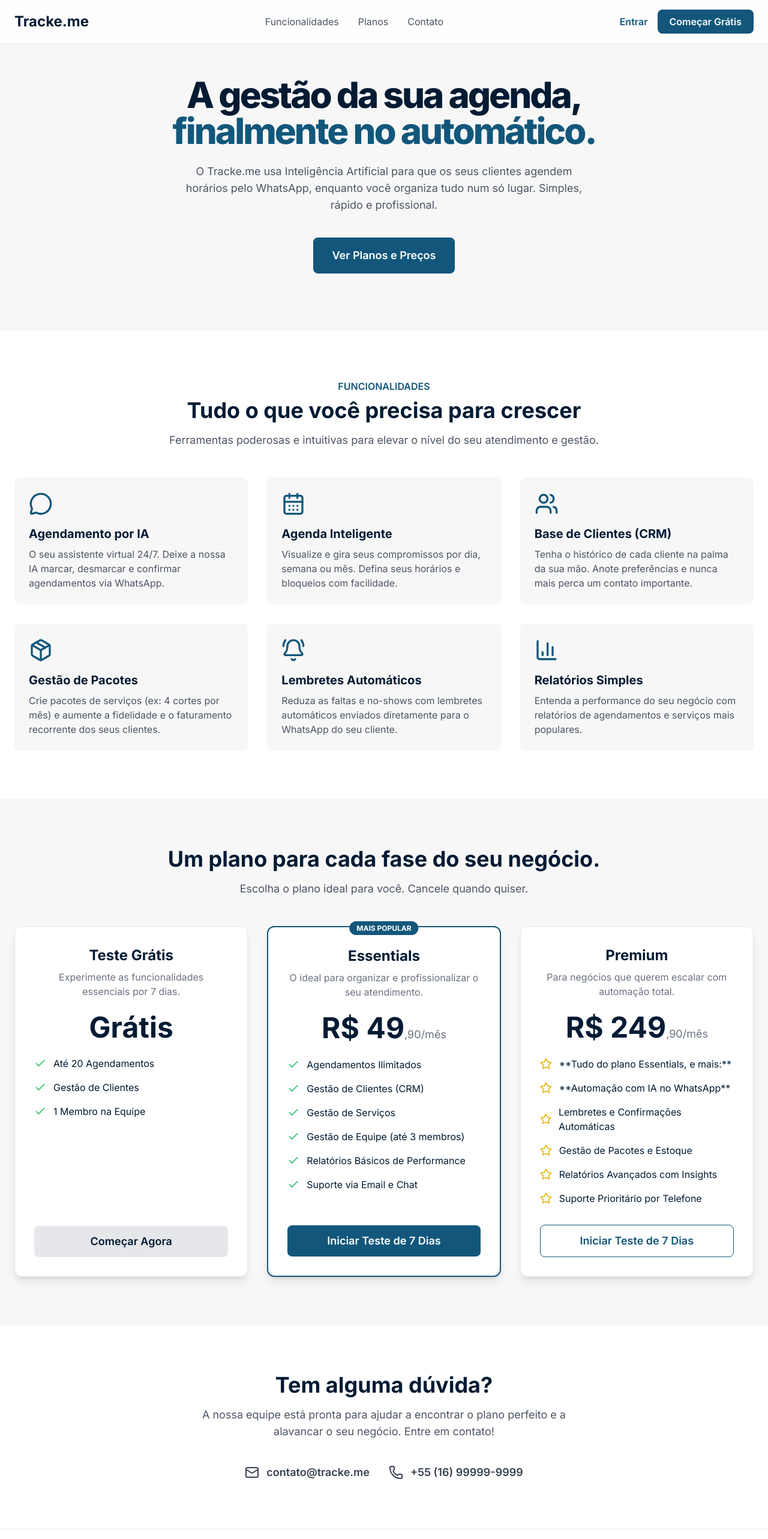
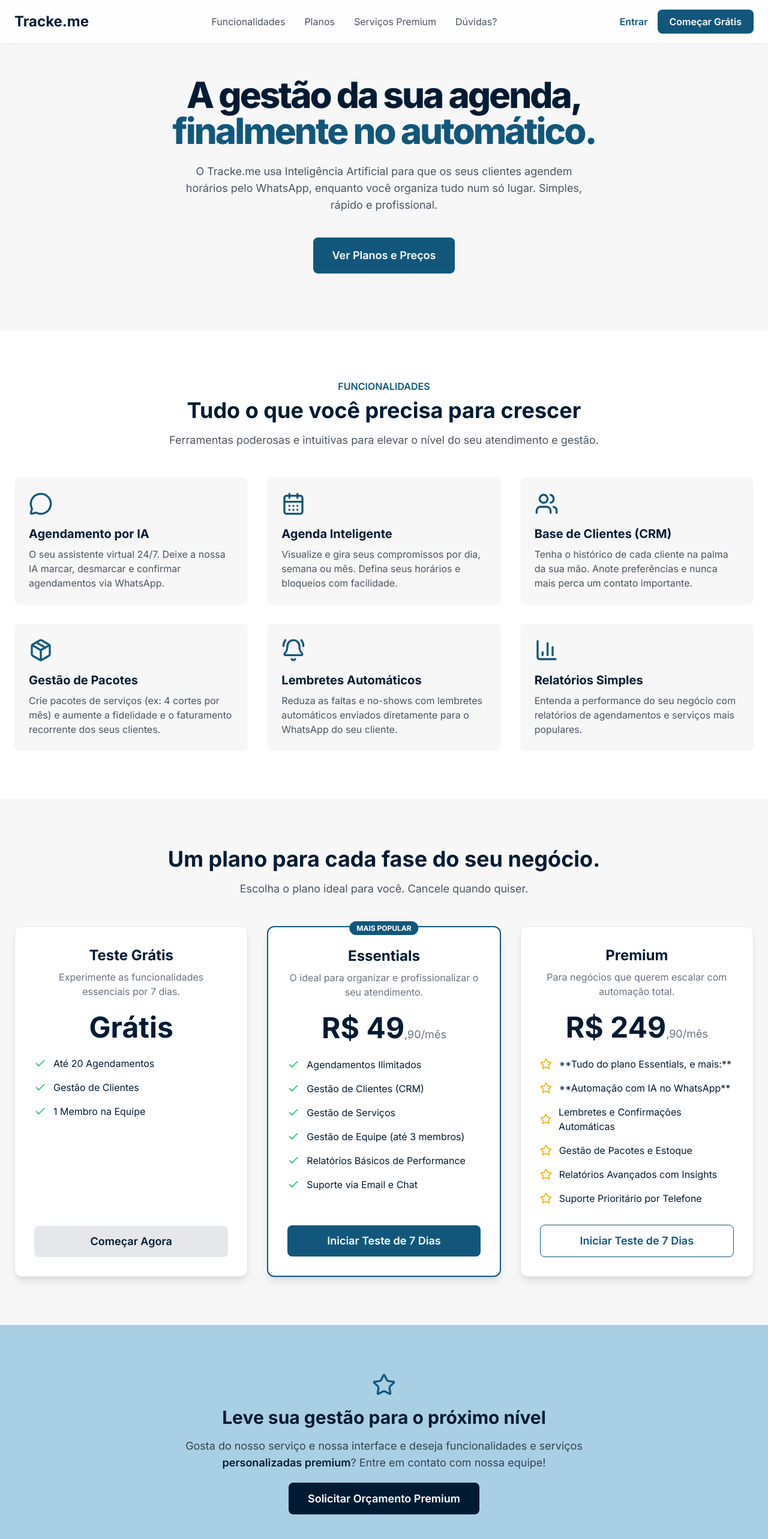
Before and after one commit to brenohp/tracke.me, a Next.js app: page / in a window 1280 px wide. Shown: the top 2566 px of the page at 60% size. Built offline with nearby package versions, Linux system fonts and the light colour scheme.

Commit message:
feat: atualizar menu para incluir seção de Serviços Premium na navegação

```diff
--- a/src/app/page.tsx
+++ b/src/app/page.tsx
@@ -1,6 +1,6 @@
 // Caminho: src/app/page.tsx
 import Header from '@/components/Header';
-// 1. Novos ícones importados
+// Ícones importados, incluindo Star que será usado na nova seção
 import { MessageCircle, CalendarDays, Users, BarChart3, Package, BellRing, Mail, Phone, Check, Star } from 'lucide-react';
 import Link from 'next/link';
 
@@ -39,8 +39,6 @@ export default function LandingPage() {
                       Ferramentas poderosas e intuitivas para elevar o nível do seu atendimento e gestão.
                   </p>
                 </div>
-
-                {/* 2. Grid agora com 3 colunas para melhor visualização */}
                 <div className="grid md:grid-cols-2 lg:grid-cols-3 gap-8">
                   <div className="bg-brand-background p-6 rounded-lg">
                     <MessageCircle className="h-10 w-10 text-brand-accent mb-4" />
@@ -57,7 +55,6 @@ export default function LandingPage() {
                     <h3 className="text-xl font-bold mb-2">Base de Clientes (CRM)</h3>
                     <p className="text-gray-600">Tenha o histórico de cada cliente na palma da sua mão. Anote preferências e nunca mais perca um contato importante.</p>
                   </div>
-                  {/* NOVOS CARDS ADICIONADOS */}
                   <div className="bg-brand-background p-6 rounded-lg">
                     <Package className="h-10 w-10 text-brand-accent mb-4" />
                     <h3 className="text-xl font-bold mb-2">Gestão de Pacotes</h3>
@@ -77,8 +74,7 @@ export default function LandingPage() {
             </div>
         </section>
 
-        {/* Secção de Planos */}
-       {/* Secção de Planos (ATUALIZADA) */}
+        {/* Secção de Planos (ATUALIZADA) */}
         <section id="pricing" className="py-20 bg-brand-background">
             <div className="container mx-auto px-6 text-center">
                 <h2 className="text-3xl md:text-4xl font-bold">Um plano para cada fase do seu negócio.</h2>
@@ -96,7 +92,6 @@ export default function LandingPage() {
                             <li className="flex items-center"><Check className="h-5 w-5 text-green-500 mr-3"/> Gestão de Clientes</li>
                             <li className="flex items-center"><Check className="h-5 w-5 text-green-500 mr-3"/> 1 Membro na Equipe</li>
                         </ul>
-                        {/* CORREÇÃO: Link alterado para a secção de planos */}
                         <Link href="#pricing" className="block w-full mt-8 bg-gray-200 text-brand-primary px-8 py-3 rounded-lg font-semibold text-lg hover:bg-gray-300 transition-all">
                             Começar Agora
                         </Link>
@@ -118,7 +113,6 @@ export default function LandingPage() {
                             <li className="flex items-center"><Check className="h-5 w-5 text-green-500 mr-3"/> Relatórios Básicos de Performance</li>
                             <li className="flex items-center"><Check className="h-5 w-5 text-green-500 mr-3"/> Suporte via Email e Chat</li>
                         </ul>
-                        {/* CORREÇÃO: Link alterado para a secção de planos */}
                         <Link href="#pricing" className="block w-full mt-8 bg-brand-accent text-white px-8 py-3 rounded-lg font-semibold text-lg hover:bg-opacity-90 transition-all">
                             Iniciar Teste de 7 Dias
                         </Link>
@@ -137,7 +131,6 @@ export default function LandingPage() {
                             <li className="flex items-center"><Star className="h-5 w-5 text-yellow-500 mr-3"/> Relatórios Avançados com Insights</li>
                             <li className="flex items-center"><Star className="h-5 w-5 text-yellow-500 mr-3"/> Suporte Prioritário por Telefone</li>
                         </ul>
-                        {/* CORREÇÃO: Link alterado para a secção de planos */}
                         <Link href="#pricing" className="block w-full mt-8 bg-white text-brand-accent px-8 py-3 rounded-lg font-semibold text-lg border border-brand-accent hover:bg-brand-accent-light transition-all">
                             Iniciar Teste de 7 Dias
                         </Link>
@@ -146,10 +139,28 @@ export default function LandingPage() {
             </div>
         </section>
 
+        {/* =================================================================== */}
+        {/* NOVA SEÇÃO DE SERVIÇOS PREMIUM ADICIONADA AQUI                    */}
+        {/* =================================================================== */}
+        <section id="premium-services" className="py-20 bg-brand-accent-light">
+          <div className="container mx-auto px-6 text-center">
+              <Star className="h-10 w-10 text-brand-accent mx-auto mb-4" />
+              <h2 className="text-3xl font-bold text-brand-primary">Leve sua gestão para o próximo nível</h2>
+              <p className="mt-4 text-lg text-gray-700 max-w-3xl mx-auto">
+                Gosta do nosso serviço e nossa interface e deseja funcionalidades e serviços <span className="font-semibold text-brand-primary">personalizadas premium</span>? Entre em contato com nossa equipe!
+              </p>
+              <div className="mt-8">
+                  <Link
+                    href="mailto:premium@tracke.me?subject=Contato%20para%20Serviços%20Premium"
+                    className="bg-brand-primary text-white px-8 py-4 rounded-lg font-semibold text-lg hover:bg-opacity-90 transition-transform hover:scale-105"
+                  >
+                    Solicitar Orçamento Premium
+                  </Link>
+              </div>
+          </div>
+        </section>
 
-        {/* =================================== */}
-        {/* 3. NOVA SECÇÃO DE CONTATO           */}
-        {/* =================================== */}
+        {/* Seção de Contato Geral (já existente) */}
         <section id="contact" className="py-20 bg-white">
             <div className="container mx-auto px-6 text-center">
                 <h2 className="text-3xl md:text-4xl font-bold">Tem alguma dúvida?</h2>
--- a/src/components/Header.tsx
+++ b/src/components/Header.tsx
@@ -15,11 +15,14 @@ export default function Header() {
           Tracke.me
         </Link>
 
-        {/* Menu Desktop */}
+        {/* =================================================================== */}
+        {/* ALTERAÇÃO 1: Menu Desktop atualizado                            */}
+        {/* =================================================================== */}
         <nav className="hidden md:flex items-center space-x-8">
           <Link href="#features" className="text-gray-600 hover:text-brand-accent transition-colors">Funcionalidades</Link>
           <Link href="#pricing" className="text-gray-600 hover:text-brand-accent transition-colors">Planos</Link>
-          <Link href="#contact" className="text-gray-600 hover:text-brand-accent transition-colors">Contato</Link>
+          <Link href="#premium-services" className="text-gray-600 hover:text-brand-accent transition-colors">Serviços Premium</Link>
+          <Link href="#contact" className="text-gray-600 hover:text-brand-accent transition-colors">Dúvidas?</Link>
         </nav>
 
         <div className="hidden md:flex items-center space-x-4">
@@ -42,10 +45,14 @@ export default function Header() {
       {/* Menu Mobile Dropdown */}
       {isOpen && (
         <div className="md:hidden bg-white shadow-lg">
+          {/* =================================================================== */}
+          {/* ALTERAÇÃO 2: Menu Mobile atualizado                             */}
+          {/* =================================================================== */}
           <nav className="flex flex-col items-center space-y-4 py-6">
             <Link href="#features" onClick={() => setIsOpen(false)} className="text-gray-600 hover:text-brand-accent transition-colors">Funcionalidades</Link>
             <Link href="#pricing" onClick={() => setIsOpen(false)} className="text-gray-600 hover:text-brand-accent transition-colors">Planos</Link>
-            <Link href="#contact" onClick={() => setIsOpen(false)} className="text-gray-600 hover:text-brand-accent transition-colors">Contato</Link>
+            <Link href="#premium-services" onClick={() => setIsOpen(false)} className="text-gray-600 hover:text-brand-accent transition-colors">Serviços Premium</Link>
+            <Link href="#contact" onClick={() => setIsOpen(false)} className="text-gray-600 hover:text-brand-accent transition-colors">Dúvidas?</Link>
             <hr className="w-4/5"/>
             <Link href="/login" onClick={() => setIsOpen(false)} className="text-brand-accent font-semibold hover:underline">
               Entrar
```
